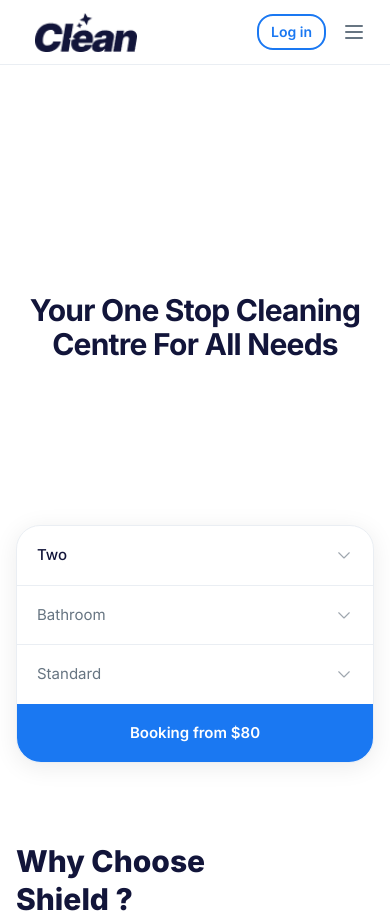
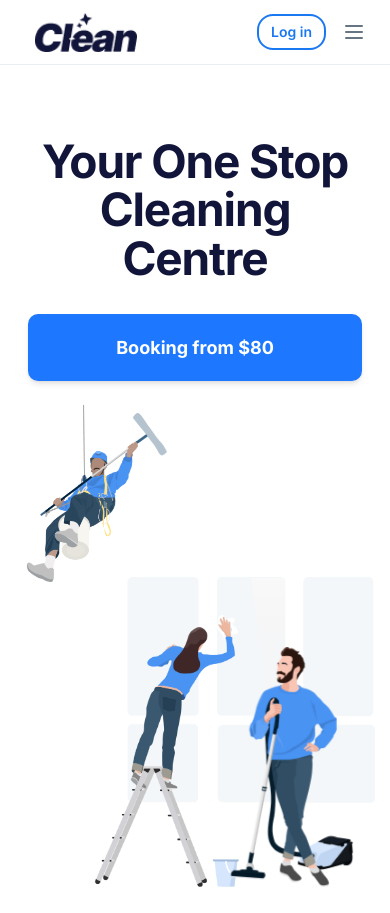
Before and after one commit to MichaelNdunwa/cleaning-service-booking-platform, a Next.js app in the folder frontend/: page / in a window 390 px wide. Shown: the top 913 px of the page. Built offline with nearby package versions, Linux system fonts and the light colour scheme.

Commit message:
[ADD] 19: Hero section mobile view

```diff
--- a/frontend/src/app/page.tsx
+++ b/frontend/src/app/page.tsx
@@ -6,51 +6,64 @@ import BookingBar from "@/components/BookingBar";
 /* ── Hero Section ── */
 function Hero() {
   return (
-    <section className="hero-section relative overflow-visible">
-      <div className="max-w-[1400px] mx-auto px-4 sm:px-6 lg:px-8 pt-4 pb-4 lg:pt-6 lg:pb-4 relative lg:mb-20">
+    <section className="hero-section relative overflow-visible min-h-[100vh] lg:min-h-0 flex flex-col lg:block bg-gradient-to-b from-white to-neutral-50 lg:bg-none">
+      <div className="max-w-[1400px] mx-auto px-4 sm:px-6 lg:px-8 pt-6 pb-4 sm:pt-10 sm:pb-8 lg:pt-6 lg:pb-4 relative lg:mb-20 flex-1 flex flex-col lg:block justify-center">
+
+        {/* ── Mobile Title & CTA ── */}
+        <div className="lg:hidden w-full text-center flex flex-col items-center justify-center mt-12 sm:mt-16 mb-6 z-10 px-2 space-y-6 lg:mt-0 lg:mb-8">
+          <h1 className="text-[46px] sm:text-[52px] font-bold tracking-tight text-brand-primary leading-[1.05] font-sans">
+            Your One Stop
+            <br />
+            Cleaning Centre
+          </h1>
+          <div className="w-full relative z-40">
+            <BookingBar />
+          </div>
+        </div>
 
         {/* ── Character Illustrations ── */}
-        <div className="relative">
+        <div className="relative flex-1 lg:flex-none flex items-center justify-center lg:block">
 
           {/* Top-Center — Man hanging on rope with squeegee */}
-          <div className="hidden lg:block absolute left-[38%] xl:left-[40%] -translate-x-1/2 -top-30 w-[240px] xl:w-[270px] h-[350px] xl:h-[390px] z-[3] animate-fade-in-up-delay-1">
+          <div className="absolute left-[3%] sm:left-[15%] top-0 lg:left-[38%] xl:left-[40%] lg:-translate-x-1/2 lg:-top-30 w-[140px] sm:w-[180px] lg:w-[240px] xl:w-[270px] h-[200px] sm:h-[260px] lg:h-[350px] xl:h-[390px] z-[3] animate-fade-in-up-delay-1">
             <Image
               src="/images/hero-cleaner-rope.png"
               alt="Cleaner hanging on rope with squeegee"
               fill
               className="object-contain object-top"
-              sizes="280px"
+              sizes="(max-width: 1024px) 180px, 280px"
               priority
             />
           </div>
 
-          <div className="relative min-h-[420px] lg:min-h-[520px] flex items-center justify-center mt-12 lg:mt-24">
+          <div className="relative min-h-[380px] sm:min-h-[460px] lg:min-h-[520px] w-full flex items-center justify-center mt-24 lg:mt-24">
 
             {/* Left — Woman on ladder cleaning window */}
-            <div className="hidden lg:block absolute left-[2%] xl:left-[4%] bottom-0 w-[280px] xl:w-[340px] h-[460px] xl:h-[520px] z-[2] animate-fade-in-up">
+            {/* INCREASED SIZE ON MOBILE AGAIN: w-[280px] -> h-[480px] AND MOVED RIGHT TO left-[22%] */}
+            <div className="absolute left-[22%] sm:left-[35%] bottom-0 lg:left-[2%] xl:left-[4%] w-[280px] sm:w-[320px] lg:w-[280px] xl:w-[340px] h-[480px] sm:h-[500px] lg:h-[460px] xl:h-[520px] z-[2] animate-fade-in-up">
               <Image
                 src="/images/hero-cleaner-ladder.png"
                 alt="Cleaner on ladder wiping window"
                 fill
                 className="object-contain object-bottom"
-                sizes="340px"
+                sizes="(max-width: 1024px) 320px, 340px"
                 priority
               />
             </div>
 
             {/* Right — Man with vacuum cleaner */}
-            <div className="hidden lg:block absolute right-[4%] xl:right-[6%] bottom-0 w-[270px] h-[450px] z-[2] animate-fade-in-up-delay-2">
+            <div className="absolute right-[2%] sm:right-[10%] bottom-0 lg:right-[4%] xl:right-[6%] w-[150px] sm:w-[180px] lg:w-[270px] h-[240px] sm:h-[300px] lg:h-[450px] z-[2] animate-fade-in-up-delay-2">
               <Image
                 src="/images/hero-cleaner-vacuum.png"
                 alt="Cleaner with vacuum"
                 fill
                 className="object-contain object-bottom"
-                sizes="270px"
+                sizes="(max-width: 1024px) 180px, 270px"
                 priority
               />
             </div>
 
-            {/* Left floor/shadow under ladder lady */}
+            {/* Left floor/shadow under ladder lady - hidden on mobile */}
             <div className="hidden lg:block absolute left-[3%] xl:left-[5%] bottom-0 w-[360px] h-[260px] z-[1]" aria-hidden="true">
               <Image
                 src="/images/left-floor.png"
@@ -61,7 +74,7 @@ function Hero() {
               />
             </div>
 
-            {/* Left dotted circle pattern */}
+            {/* Left dotted circle pattern - hidden on mobile */}
             <div className="hidden lg:block absolute left-[20%] xl:left-[22%] bottom-[20%] xl:bottom-[24%] w-[90px] xl:w-[110px] h-[90px] xl:h-[110px] z-[0]" aria-hidden="true">
               <Image
                 src="/images/left-dotted-circle.png"
@@ -72,7 +85,7 @@ function Hero() {
               />
             </div>
 
-            {/* Right floor/shadow under vacuum man */}
+            {/* Right floor/shadow under vacuum man - hidden on mobile */}
             <div className="hidden lg:block absolute right-[1%] xl:right-[3%] bottom-0 w-[320px] xl:w-[380px] h-[50px] xl:h-[60px] z-[1]" aria-hidden="true">
               <Image
                 src="/images/right-floor.png"
@@ -83,7 +96,7 @@ function Hero() {
               />
             </div>
 
-            {/* Right dotted circle pattern */}
+            {/* Right dotted circle pattern - hidden on mobile */}
             <div className="hidden lg:block absolute right-[24%] xl:right-[26%] top-[55%] xl:top-[50%] w-[90px] xl:w-[110px] h-[90px] xl:h-[110px] z-[0]" aria-hidden="true">
               <Image
                 src="/images/right-dotted-circle.png"
@@ -94,8 +107,8 @@ function Hero() {
               />
             </div>
 
-            {/* ── Center Content ── */}
-            <div className="text-center max-w-2xl mx-auto relative z-10">
+            {/* ── Desktop Center Content ── */}
+            <div className="hidden lg:block text-center max-w-2xl mx-auto relative z-10">
               <h1 className="text-3xl sm:text-4xl lg:text-[2.5rem] xl:text-[3rem] font-bold tracking-tight text-brand-primary leading-[1.15] mb-6">
                 Your One Stop Cleaning
                 <br />
@@ -105,8 +118,8 @@ function Hero() {
           </div>
         </div>
 
-        {/* ── Booking Bar ── */}
-        <div className="relative z-50 -mt-6 lg:-mt-50 animate-fade-in-up-delay-1">
+        {/* ── Desktop Booking Bar ── */}
+        <div className="hidden lg:block relative z-50 -mt-6 lg:-mt-50 animate-fade-in-up-delay-1">
           <BookingBar />
         </div>
       </div>
--- a/frontend/src/components/BookingBar.tsx
+++ b/frontend/src/components/BookingBar.tsx
@@ -91,7 +91,8 @@ export default function BookingBar() {
 
     return (
         <div className="max-w-2xl mx-auto relative z-[100]" ref={barRef}>
-            <div className="flex flex-col sm:flex-row items-stretch sm:items-center bg-white rounded-xl shadow-[0_4px_24px_rgba(0,0,0,0.08)] border border-neutral-100 relative z-[100]">
+            {/* Desktop View */}
+            <div className="hidden lg:flex flex-col sm:flex-row items-stretch sm:items-center bg-white rounded-xl shadow-[0_4px_24px_rgba(0,0,0,0.08)] border border-neutral-100 relative z-[100]">
 
                 <Dropdown id="bed" value={bed} placeholder="Select Bedrooms" options={OPTIONS.bed} setter={setBed} isFirst={true} />
 
@@ -101,7 +102,17 @@ export default function BookingBar() {
 
                 <Link
                     href="/booking"
-                    className="px-7 py-[18px] h-full bg-brand-accent text-white text-[15px] font-semibold whitespace-nowrap text-center hover:bg-brand-accent-hover transition-colors duration-200 rounded-b-xl sm:rounded-bl-none sm:rounded-r-xl relative z-10"
+                    className="px-7 py-[18px] h-full flex justify-center items-center bg-[#1E78FF] text-white text-[15px] font-semibold whitespace-nowrap hover:bg-blue-600 transition-colors duration-200 rounded-r-xl relative z-10"
+                >
+                    Booking from $80
+                </Link>
+            </div>
+
+            {/* Mobile View */}
+            <div className="lg:hidden w-full flex justify-center mt-2 px-1">
+                <Link
+                    href="/booking"
+                    className="flex justify-center items-center w-full py-[20px] bg-[#1E78FF] text-white text-[18px] font-bold rounded-[10px] hover:bg-blue-600 transition-colors shadow-md"
                 >
                     Booking from $80
                 </Link>
```
